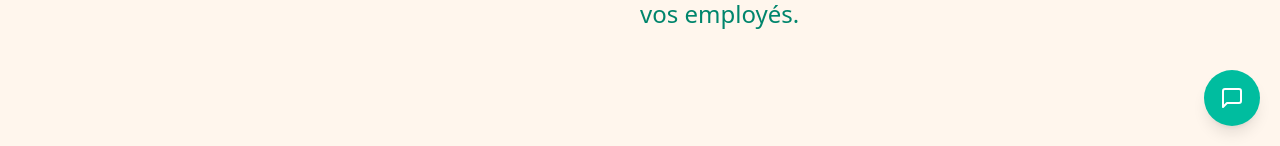
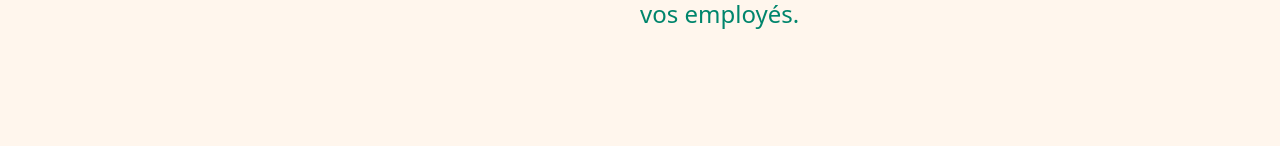
Before and after one commit to JeromeHdz/LandingPage-People360, a Next.js app: page /book-demo in a window 1280 px wide. Shown: the part 654-800 px from the top of the page. Built offline with nearby package versions, Linux system fonts and the light colour scheme.

Commit message:
checking formulaire contact

```diff
--- a/pages/book-demo.js
+++ b/pages/book-demo.js
@@ -5,7 +5,7 @@ import Navbar from "../components/navbar";
 import Container from "../components/container";
 import Footer from "../components/footer";
 import SectionTitle from "../components/sectionTitle"
-import PopupWidget from "../components/popupWidget";
+// import PopupWidget from "../components/popupWidget";
 
 import { BsLinkedin } from "react-icons/bs";
 import { useForm, useWatch } from "react-hook-form";
@@ -215,7 +215,7 @@ const BookDemo = () => {
       <Footer color={'dark-cerulean'}/>
     </Container >
       </section >
-      <PopupWidget />
+      {/* <PopupWidget /> */}
     </>
   );
 };
--- a/pages/index.js
+++ b/pages/index.js
@@ -187,7 +187,7 @@ const Home = ({ blocks }) => {
         </Container>
       </section>
 
-      <PopupWidget />
+      {/* <PopupWidget /> */}
     </>
   );
 };
--- a/pages/solution-360.js
+++ b/pages/solution-360.js
@@ -108,7 +108,7 @@ const Solution360 = () => {
       <section>
         <Container className="flex z-1 w-full flex-col px-6 space-y-8 py-32 sm:py-0 items-center justify-center text-left">
         <CtaFooter props={fr.Solution360.ctaFooter} />
-        <PopupWidget />
+        {/* <PopupWidget /> */}
       </Container>
       </section>
       {/* FOOTER  */}
```
Also changed, not shown: 1 other file (tests, documents, lock files or other folders).
